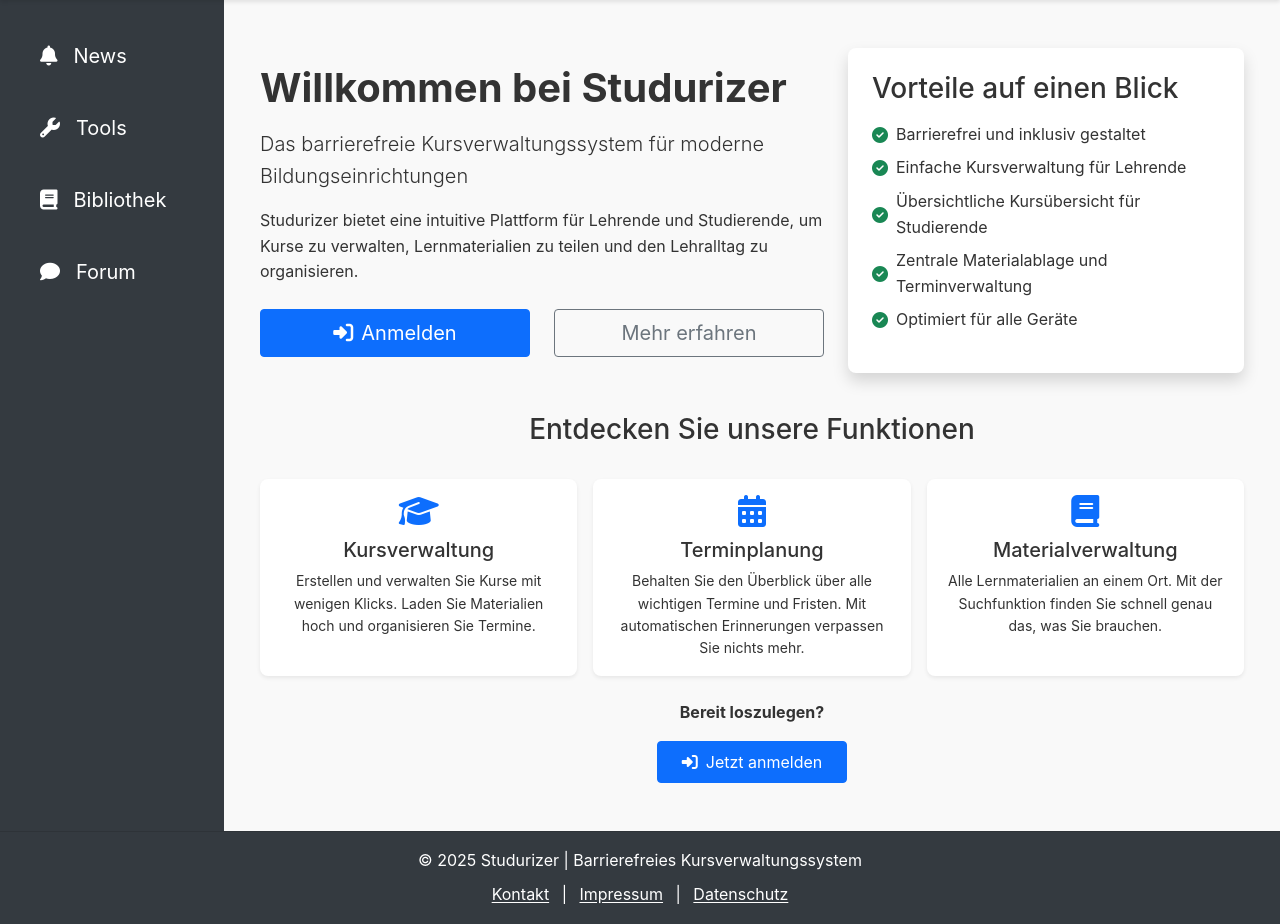
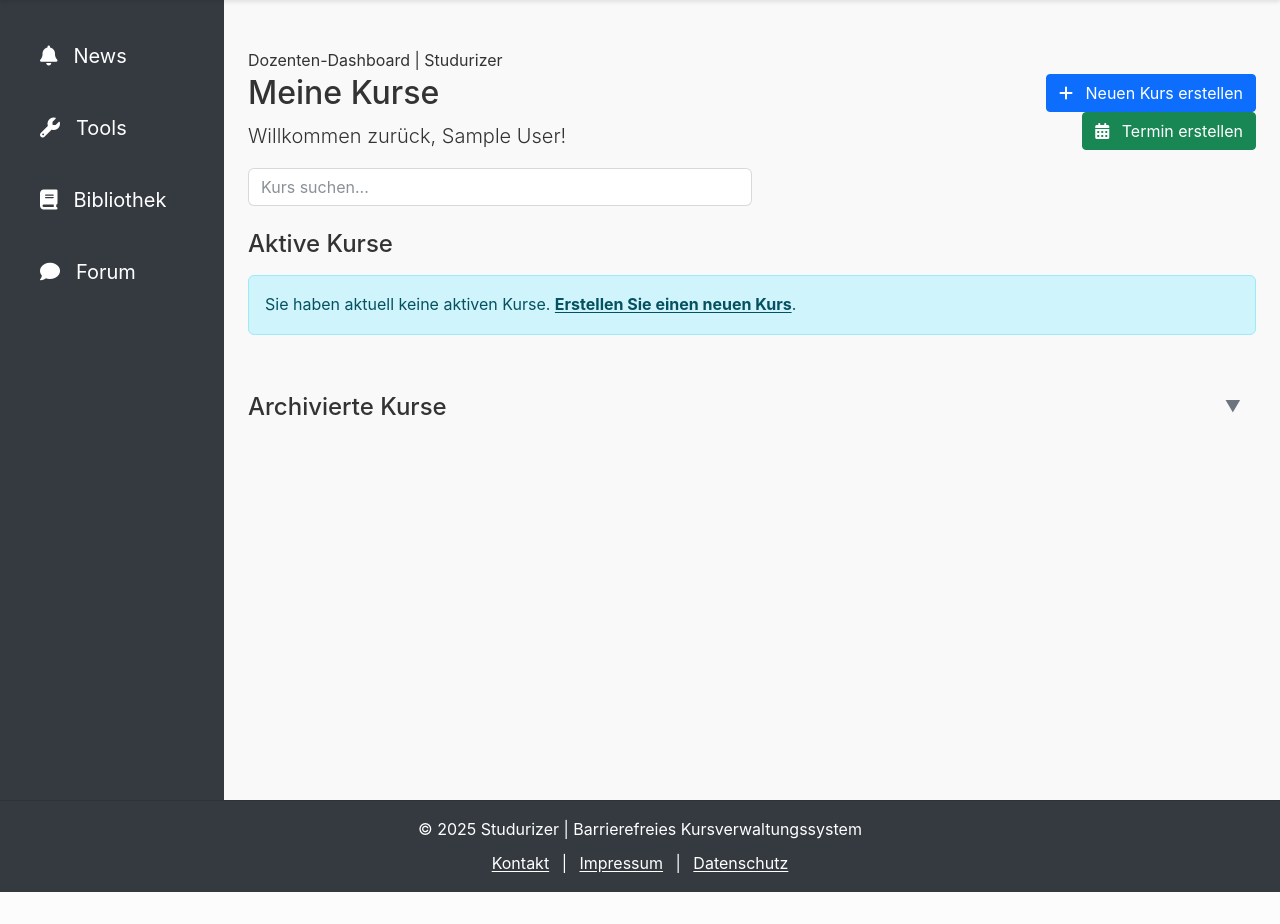
Before and after one commit to Johann110/Studurizer-Fallstudie-Software-Engineering, a Django app: page / in a window 1280 px wide. Shown: the part 60-984 px from the top of the page. After the commit the page ends 952 px from the top, so only its background shows below. Run offline with Django 5.2, Linux system fonts and the light colour scheme; a user stored in the database is signed in; tables that the repository leaves empty hold one stand-in row (values such as "Sample post"); grey boxes marked "Sample" are stand-in pictures; some libraries are stand-ins or nearby versions.

Commit message:
fix homepage.html and added new welcome.html

```diff
--- a/StudurizerApp/views.py
+++ b/StudurizerApp/views.py
@@ -8,12 +8,11 @@
 
 
 def home(request):
-    if(request.user.is_authenticated):
-        form = EventForm(user=request.user)
-    else:
-        form = EventForm()
+
     if not request.user.is_authenticated:
-        return render(request, 'homepage.html')
+        return render(request, 'welcome.html')  # Die neue Willkommensseite
+
+    form = EventForm(user=request.user)
     events = Events.objects.filter(
         Q(course__students=request.user) | Q(course__teachers=request.user),
         end_date__gt=timezone.now()
@@ -33,13 +32,13 @@
         courses_qs = Course.objects.filter(students=request.user)
         active_courses = courses_qs.filter(end_date__gte=timezone.now()).order_by('start_date')
         archived_courses = courses_qs.filter(end_date__lt=timezone.now()).order_by('-end_date')
-        print(archived_courses)
         context = {
             'form': form,
             'active_courses': active_courses,
             'archived_courses': archived_courses,
             'events': events
         }
+
     return render(request, 'homepage.html', context)
 
 def contact(request):
--- a/templates/homepage.html
+++ b/templates/homepage.html
@@ -1,103 +1,47 @@
 {% extends 'base.html' %}
+{% load roles %}
 
-{% block title %}Willkommen bei Studurizer{% endblock %}
+{% block title %}Dashboard | Studurizer{% endblock %}
 
 {% block content %}
-    <div class="container py-4">
-        <div class="row g-4 align-items-center">
-            <!-- Header Section - stacked on mobile -->
-            <div class="col-12 col-lg-7 order-2 order-lg-1">
-                <h1 class="fw-bold mb-3">Willkommen bei Studurizer</h1>
-                <p class="lead mb-3">Das barrierefreie Kursverwaltungssystem für moderne Bildungseinrichtungen</p>
-                <p class="mb-4">Studurizer bietet eine intuitive Plattform für Lehrende und Studierende, um Kurse zu verwalten, Lernmaterialien zu teilen und den Lehralltag zu organisieren.</p>
-
-                <div class="d-grid gap-2 d-sm-flex">
-                    <a href="{% url 'login' %}" class="btn btn-primary btn-lg px-4 me-sm-3 w-100 w-sm-auto">Anmelden</a>
-                    <a href="{% url 'contact' %}" class="btn btn-outline-secondary btn-lg px-4 w-100 w-sm-auto">Mehr erfahren</a>
-                </div>
-            </div>
-
-            <!-- Features Card - full width on mobile -->
-            <div class="col-12 col-lg-5 order-1 order-lg-2">
-                <div class="card shadow border-0 rounded-lg">
-                    <div class="card-body p-3 p-sm-4">
-                        <h3 class="card-title mb-3">Vorteile auf einen Blick</h3>
-                        <ul class="list-unstyled">
-                            <li class="mb-2 d-flex align-items-center">
-                                <i class="fas fa-check-circle text-success me-2"></i>
-                                <span>Barrierefrei und inklusiv gestaltet</span>
-                            </li>
-                            <li class="mb-2 d-flex align-items-center">
-                                <i class="fas fa-check-circle text-success me-2"></i>
-                                <span>Einfache Kursverwaltung für Lehrende</span>
-                            </li>
-                            <li class="mb-2 d-flex align-items-center">
-                                <i class="fas fa-check-circle text-success me-2"></i>
-                                <span>Übersichtliche Kursübersicht für Studierende</span>
-                            </li>
-                            <li class="mb-2 d-flex align-items-center">
-                                <i class="fas fa-check-circle text-success me-2"></i>
-                                <span>Zentrale Materialablage und Terminverwaltung</span>
-                            </li>
-                            <li class="d-flex align-items-center">
-                                <i class="fas fa-check-circle text-success me-2"></i>
-                                <span>Optimiert für alle Geräte</span>
-                            </li>
-                        </ul>
+    {% if user.is_authenticated %}
+        {% if user|is_group:"Student" %}
+            <div class="container-fluid px-0 mt-4">
+                <div class="d-flex flex-wrap gap-3 justify-content-between">
+                    <div class="flex-grow-1" style="min-width: 65%;">
+                        {% include "courses/student_dashboard.html" %}
                     </div>
                 </div>
             </div>
-        </div>
-
-        <!-- Features Section -->
-        <div class="row mt-4 g-3">
-            <div class="col-12 mb-2">
-                <h2 class="text-center fs-3">Entdecken Sie unsere Funktionen</h2>
-            </div>
-
-            <div class="col-12 col-md-4">
-                <div class="card h-100 border-0 shadow-sm">
-                    <div class="card-body text-center p-3">
-                        <div class="mb-2">
-                            <i class="fas fa-graduation-cap fa-2x text-primary"></i>
-                        </div>
-                        <h3 class="card-title fs-5">Kursverwaltung</h3>
-                        <p class="card-text small">Erstellen und verwalten Sie Kurse mit wenigen Klicks. Laden Sie Materialien hoch und organisieren Sie Termine.</p>
+        {% elif user|is_group:"Teacher" or user.is_staff   %}
+            <div class="container-fluid px-0 mt-4">
+                <div class="d-flex flex-wrap gap-3 justify-content-between">
+                    <div class="flex-grow-1" style="min-width: 65%;">
+                        {% include "courses/teacher_dashboard.html" %}
                     </div>
                 </div>
             </div>
-
-            <div class="col-12 col-md-4">
-                <div class="card h-100 border-0 shadow-sm">
-                    <div class="card-body text-center p-3">
-                        <div class="mb-2">
-                            <i class="fas fa-calendar-alt fa-2x text-primary"></i>
-                        </div>
-                        <h3 class="card-title fs-5">Terminplanung</h3>
-                        <p class="card-text small">Behalten Sie den Überblick über alle wichtigen Termine und Fristen. Mit automatischen Erinnerungen verpassen Sie nichts mehr.</p>
-                    </div>
-                </div>
-            </div>
-
-            <div class="col-12 col-md-4">
-                <div class="card h-100 border-0 shadow-sm">
-                    <div class="card-body text-center p-3">
-                        <div class="mb-2">
-                            <i class="fas fa-book fa-2x text-primary"></i>
-                        </div>
-                        <h3 class="card-title fs-5">Materialverwaltung</h3>
-                        <p class="card-text small">Alle Lernmaterialien an einem Ort. Mit der Suchfunktion finden Sie schnell genau das, was Sie brauchen.</p>
-                    </div>
-                </div>
-            </div>
-        </div>
-
-        <!-- CTA Section -->
-        <div class="row mt-4">
-            <div class="col-12 text-center">
-                <p class="fw-bold mb-3">Bereit loszulegen?</p>
-                <a href="{% url 'login' %}" class="btn btn-primary px-4 py-2">Jetzt anmelden</a>
-            </div>
-        </div>
-    </div>
+        {% endif %}
+    {% else %}
+        <p>Bitte melden Sie sich an.</p>
+    {% endif %}
 {% endblock %}
+{% block extra_js %}
+    <script>
+        document.getElementById('searchInput').addEventListener('input', function(event) {
+            let columns = document.querySelectorAll('.col');
+            let searchTerm = event.target.value.toLowerCase().trim();
+            columns.forEach(function(col) {
+                let card = col.querySelector('.course-card');
+                if (!card) return;
+                let title = card.querySelector('.card-header').innerText.trim().toLowerCase();
+                let description = card.querySelector('.card-body').innerText.trim().toLowerCase();
+                if (title.includes(searchTerm) || description.includes(searchTerm)) {
+                    col.style.display = 'block';
+                } else {
+                    col.style.display = 'none';
+                }
+            });
+        });
+    </script>
+{% endblock %}
```
Also changed, not shown: templates/welcome.html (added, +103 -0 lines).
